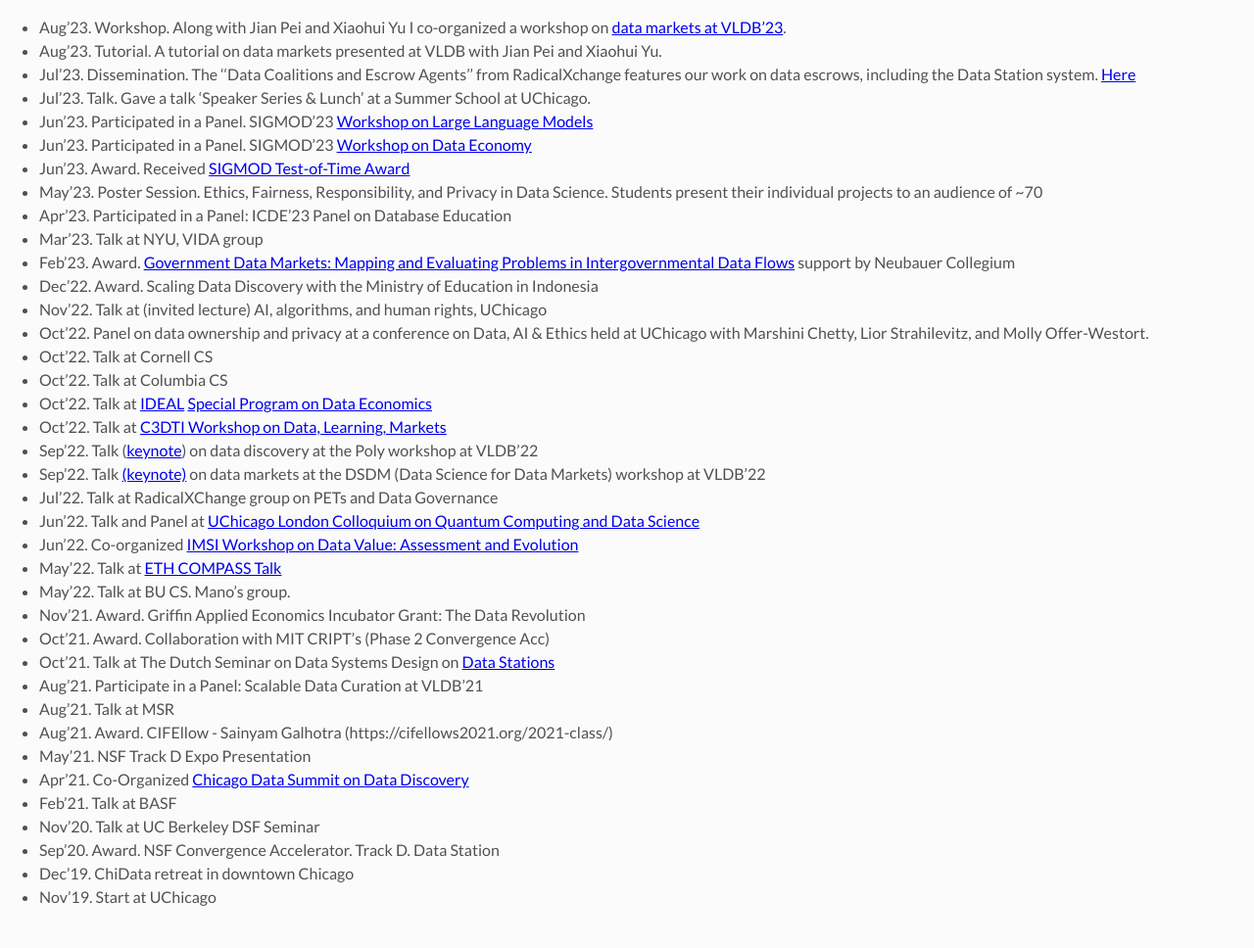
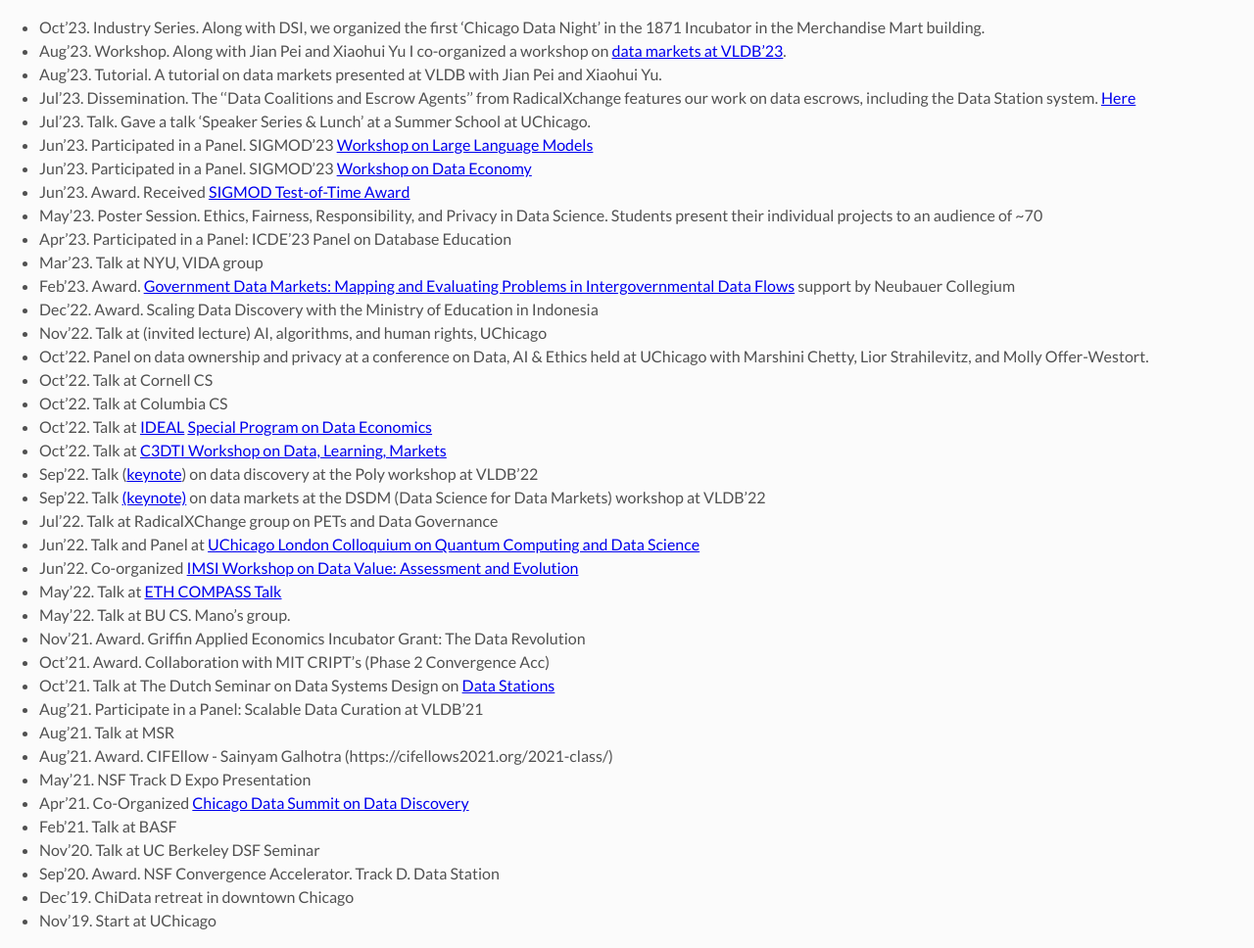
Before and after one commit to raulcf/raulcf.github.io, a Jekyll site: the page built from log.md, in a window 1280 px wide. Shown: the whole page at 98% size. Built offline with Jekyll 4.4.1, drawn with Linux system fonts in a browser that asks for light colours; our own code applies the rules of GitHub Pages for plain Markdown files; before the commit the page ends 944 px from its top, so only the background shows below that.

Commit message:
added event in october

```diff
--- a/log.md
+++ b/log.md
@@ -1,3 +1,5 @@
+- Oct'23. Industry Series. Along with DSI, we organized the first 'Chicago Data
+Night' in the 1871 Incubator in the Merchandise Mart building.
 - Aug'23. Workshop. Along with Jian Pei and Xiaohui Yu I co-organized a workshop
 on [data markets at VLDB'23](https://sites.google.com/view/sdmvldb2023).
 - Aug'23. Tutorial. A tutorial on data markets presented at VLDB with Jian Pei
```
